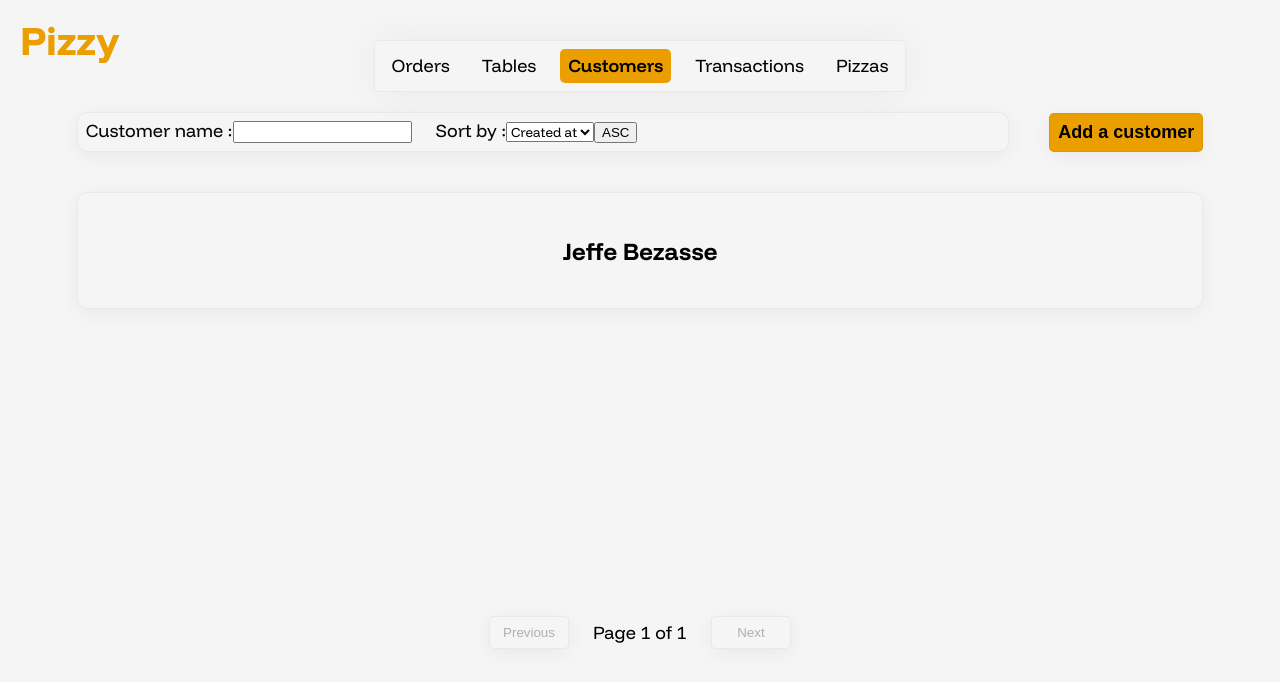
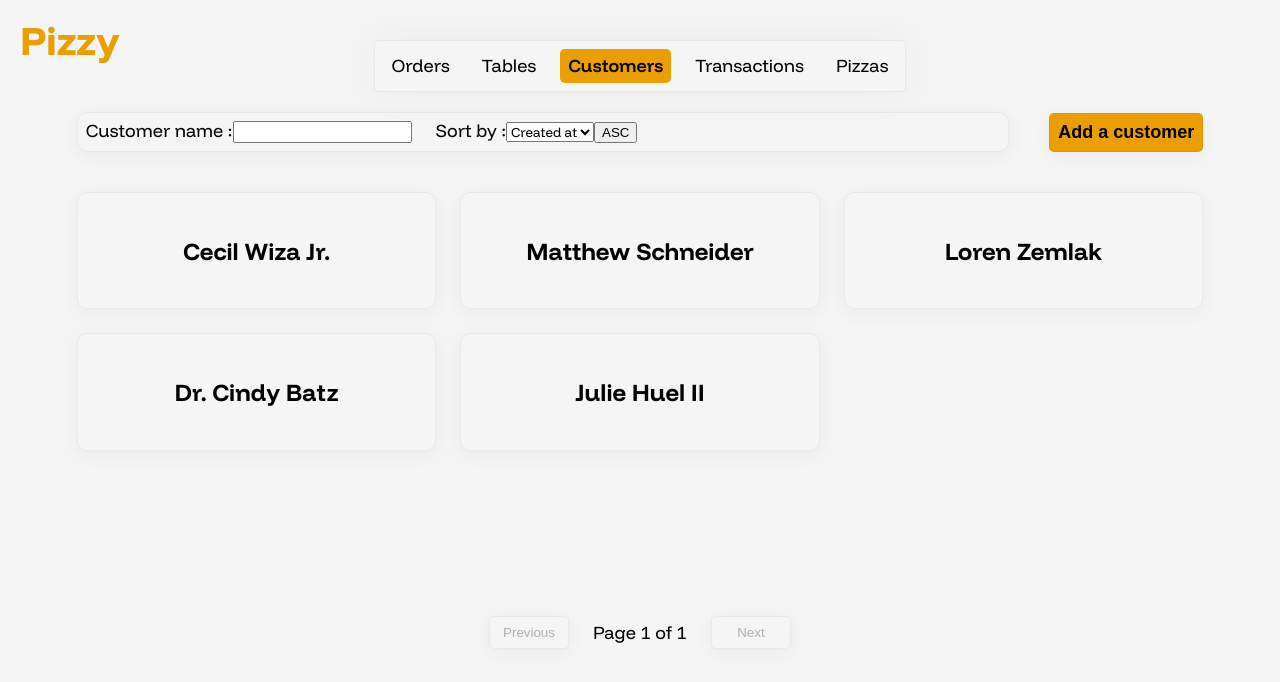
Before and after one commit to justinmassart/pizzy, a Vue app: page /customers in a window 1280 px wide. Shown: the top 682 px of the page. Built offline with nearby package versions, Linux system fonts and the light colour scheme.

Commit message:
Added createFakeCustomers function for easier start

```diff
--- a/src/stores/customerStore.ts
+++ b/src/stores/customerStore.ts
@@ -1,13 +1,18 @@
 import { defineStore } from 'pinia'
 import type { Customer } from '@/types/customer'
 import { ref } from 'vue'
+import { fakerEN } from '@faker-js/faker'
 
 export const useCustomerStore = defineStore('customer', () => {
-  const customers = ref<Customer[]>([
-    {
-      name: 'Jeffe Bezasse',
-    },
-  ])
+  const customers = ref<Customer[]>([])
+
+  function createFakeCustomers() {
+    for (let i = 0; i < 5; i++) {
+      customers.value.push({
+        name: fakerEN.person.fullName(),
+      })
+    }
+  }
 
   function getCustomers() {
     return customers.value
@@ -35,5 +40,7 @@ export const useCustomerStore = defineStore('customer', () => {
     customers.value.splice(customerIndexToDelete, 1)
   }
 
+  createFakeCustomers()
+
   return { getCustomers, addCustomer, updateCustomer, deleteCustomer }
 })
```
